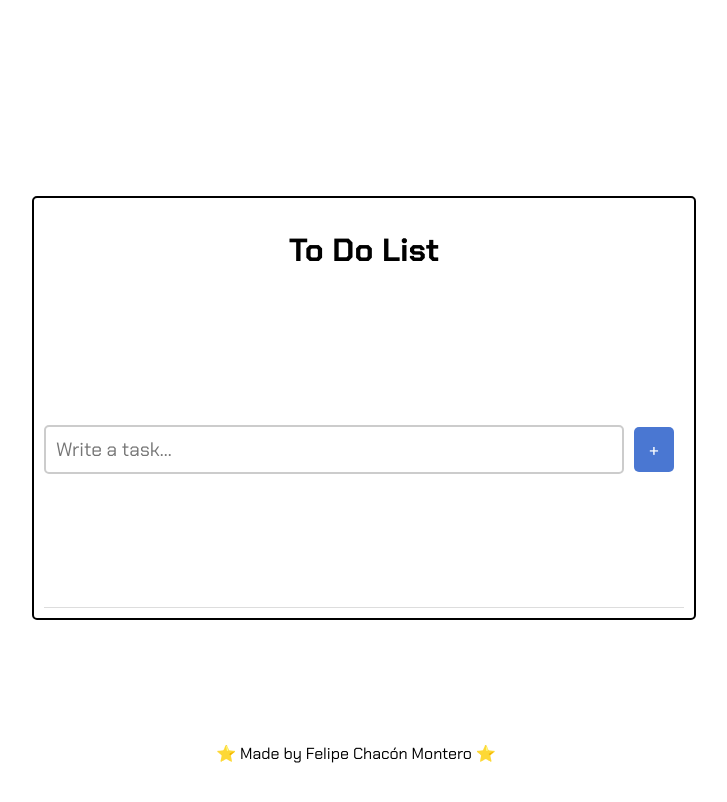
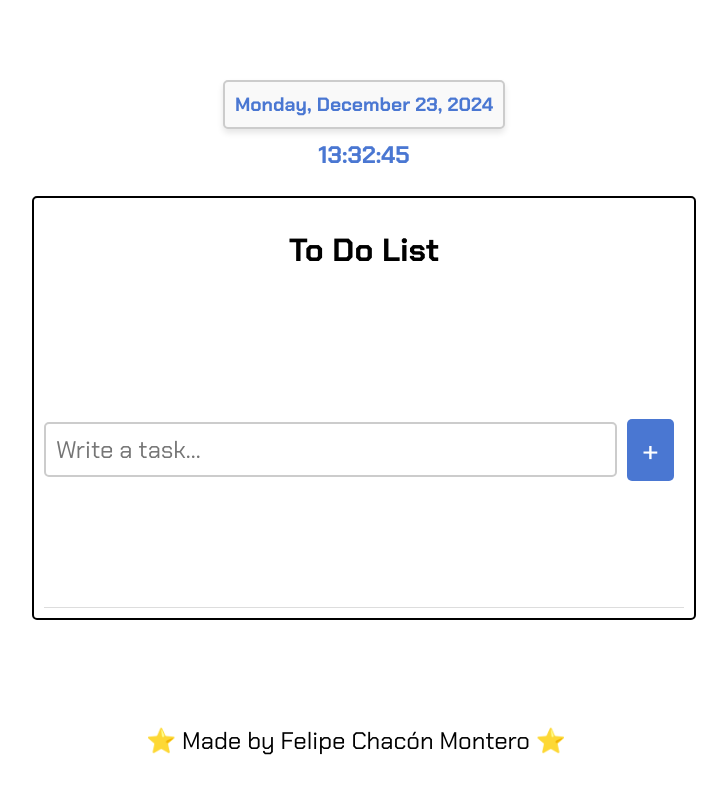
Before and after one commit to PhilippeInCode/To-Do-List, a plain HTML site: page index.html in a window 1280 px wide. Shown: the whole page, without its empty margins (284-1011 px from the left). Drawn offline with Linux system fonts and the light colour scheme; some packages are replaced by stand-ins of ours; a script that the page names is missing; a web font is replaced by a local one.

Commit message:
Add calendar with they actual day, month and year and clock with the actual hour, minutes and seconds

```diff
--- a/index.html
+++ b/index.html
@@ -36,6 +36,11 @@
         <ul id="task-list"></ul>
     </div>
 
+    <div class="datetime-container">
+        <div id="calendar" class="calendar"></div>
+        <div id="clock" class="clock"></div>
+    </div>
+
     <footer>
         <div class="author">
         <p>⭐ Made by Felipe Chacón Montero ⭐</p>
--- a/main.js
+++ b/main.js
@@ -2,6 +2,33 @@ const taskInput = document.getElementById('task');
 const addTaskButton = document.getElementById('add-task');
 const taskList = document.getElementById('task-list');
 const deleteAllButton = document.getElementById('delete-all');
+const clockElement = document.getElementById('clock');
+const calendarElement = document.getElementById('calendar');
+
+function updateClock() {
+    const now = new Date();
+    const hours = now.getHours().toString().padStart(2, '0');
+    const minutes = now.getMinutes().toString().padStart(2, '0');
+    const seconds = now.getSeconds().toString().padStart(2, '0');
+    clockElement.textContent = `${hours}:${minutes}:${seconds}`;
+}
+
+function renderCalendar() {
+    const now = new Date();
+    const options = { weekday: 'long', year: 'numeric', month: 'long', day: 'numeric' };
+    const formattedDate = now.toLocaleDateString('en-US', options);
+    calendarElement.innerHTML = `
+        <div class="calendar-container">
+            ${formattedDate}
+        </div>
+    `;
+}
+
+function initializeDateTime() {
+    updateClock();
+    renderCalendar();
+    setInterval(updateClock, 1000);
+}
 
 function updateDeleteAllVisibility() {
     if (taskList.children.length > 0) {
@@ -45,9 +72,9 @@ taskList.addEventListener('click', function (event) {
         const taskItem = event.target.parentElement.parentElement;
 
         Swal.fire({
-            title: "Be careful",
+            title: "Attention",
             text: "Do you want to mark this task as completed?",
-            icon: "warning",
+            icon: "question",
             showCancelButton: true,
             confirmButtonColor: "#4CAF50",
             cancelButtonColor: "#d33",
@@ -65,7 +92,8 @@ taskList.addEventListener('click', function (event) {
         const taskItem = event.target.parentElement.parentElement;
 
         Swal.fire({
-            title: "Do you want to delete the task?",
+            title: "Be careful",
+            text:"Do you want to delete the task?",
             icon: "warning",
             showCancelButton: true,
             confirmButtonColor: "#d33",
@@ -122,7 +150,8 @@ function deleteAllTasks() {
     }
 
     Swal.fire({
-        title: "Do you want to delete all the tasks?",
+        title: "Be careful",
+        text: "Do you want to delete all the tasks?",
         icon: "warning",
         showCancelButton: true,
         confirmButtonColor: "#d33",
@@ -143,3 +172,4 @@ deleteAllButton.addEventListener('click', deleteAllTasks);
 document.addEventListener('DOMContentLoaded', loadTasks);
 taskList.addEventListener('click', saveTasks);
 addTaskButton.addEventListener('click', saveTasks);
+document.addEventListener('DOMContentLoaded', initializeDateTime);
--- a/styles.css
+++ b/styles.css
@@ -43,6 +43,7 @@ body{
     padding: 10px;
     border: 2px solid #ccc;
     border-radius: 5px;
+    font-size: x-large;
 }
 
 #add-task {
@@ -53,6 +54,7 @@ body{
     color: white;
     border-radius: 5px;
     cursor: pointer;
+    font-size: xx-large;
 }
 
 #add-task:hover {
@@ -107,4 +109,43 @@ body{
     justify-content: center;
     margin-bottom: 20px;
     text-align: center;
+    font-size: x-large;
 }
+
+.datetime-container {
+    position: absolute;
+    top: 10%;
+    width: 100%;
+    display: flex;
+    flex-direction: column;
+    align-items: center;
+    justify-content: center;
+    z-index: 1000;
+}
+
+.clock {
+    font-family: 'Chakra Petch', sans-serif;
+    font-size: 1.5rem;
+    color: #4a77d2;
+    font-weight: bold;
+    margin-top: 10px;
+    text-align: center;
+}
+
+.calendar {
+    font-family: 'Chakra Petch', sans-serif;
+    font-size: 1.2rem;
+    color: #4a77d2;
+    font-weight: bold;
+    text-align: center;
+}
+
+.calendar-container {
+    border: 2px solid #ccc;
+    border-radius: 5px;
+    padding: 10px;
+    background-color: #f9f9f9;
+    box-shadow: 0 4px 6px rgba(0, 0, 0, 0.1);
+    display: inline-block;
+    text-align: center;
+}
```
